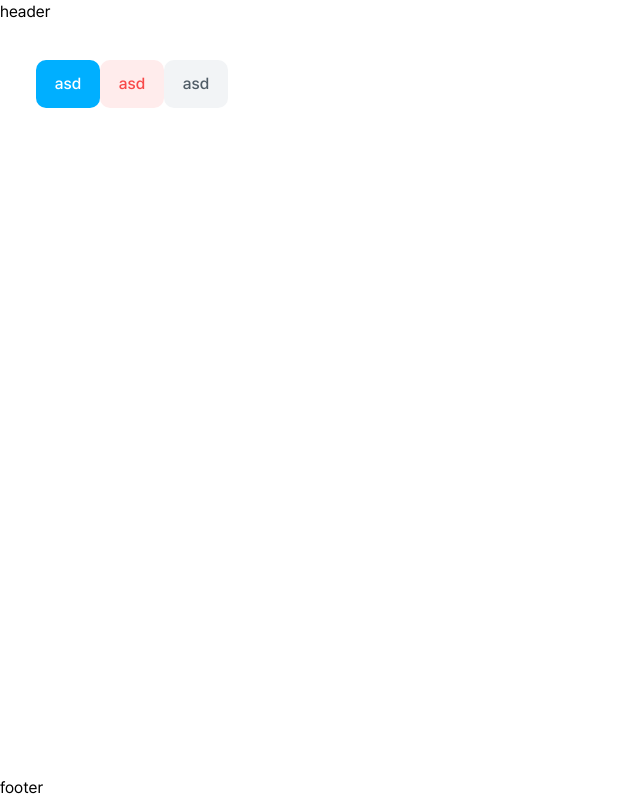
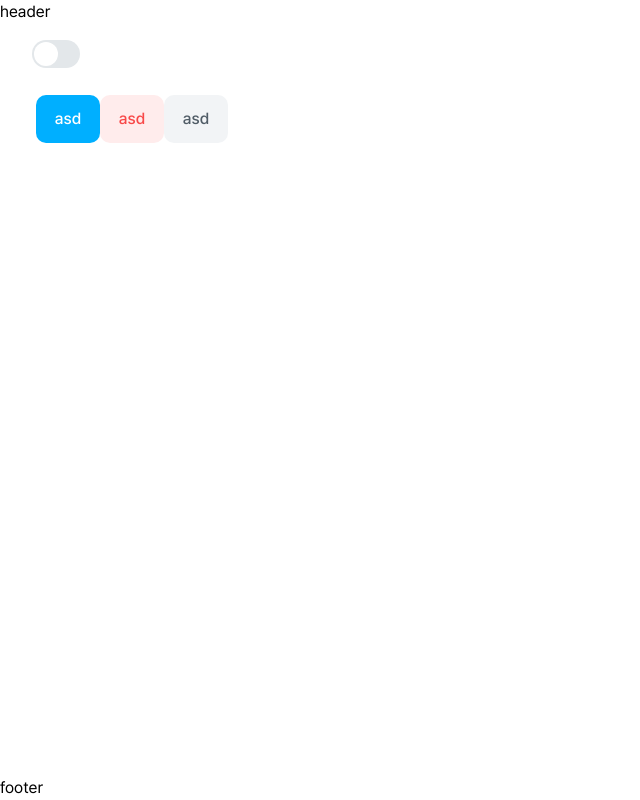
Before and after one commit to nonarnee/mycle-reservation, a React (Vite) app: page /reservations in a window 1280 px wide. Shown: the whole page, without its empty margins (0-640 px from the left). Built offline with nearby package versions, Linux system fonts and the light colour scheme.

Commit message:
Switch 컴포넌트 구현

```diff
--- a/src/pages/Reservations/ReservationsPage.tsx
+++ b/src/pages/Reservations/ReservationsPage.tsx
@@ -1,8 +1,16 @@
 import { css } from '@emotion/react';
+import { useState } from 'react';
 
 import Button from '@/ui/Button';
+import Switch from '@/ui/Switch';
 
 export default function ReservationsPage() {
+  const [checked, setChecked] = useState(false);
+
+  const toggleChecked = () => {
+    setChecked((prev) => !prev);
+  };
+
   return (
     <>
       <div>header</div>
@@ -12,6 +20,9 @@ export default function ReservationsPage() {
           padding: 16px;
         `}
       >
+        <div>
+          <Switch checked={checked} onClick={toggleChecked} />
+        </div>
         <div
           css={css`
             display: flex;
--- a/src/styles/theme.ts
+++ b/src/styles/theme.ts
@@ -10,6 +10,7 @@ export const theme = {
     grayDark: '#1a2128',
     gray: '#6d7882',
     grayLight: '#8e98a0',
+    grayLight2: '#e3e7ea',
     primaryLight: '#e0f5ff',
     danger: '#f84848',
     dangerLight: '#ffecec',
--- /dev/null
+++ b/src/ui/Switch/Switch.style.ts
@@ -0,0 +1,73 @@
+import styled from '@emotion/styled';
+import { css } from '@emotion/react';
+
+import { theme } from '@/styles/theme';
+
+const getCheckedColor = (checked: boolean) => {
+  if (checked) {
+    return css`
+      background-color: ${theme.colors.primary};
+    `;
+  }
+  return css`
+    background-color: ${theme.colors.grayLight2};
+  `;
+};
+
+const getCheckedTransform = (checked: boolean) => {
+  if (checked) {
+    return css`
+      transform: translate3d(20px, 0, 0);
+    `;
+  }
+
+  return css`
+    transform: none;
+  `;
+};
+
+export const SwitchWrapper = styled.div`
+  margin-left: 16px;
+  position: relative;
+  display: inline-block;
+`;
+
+export const SwitchInput = styled.input`
+  box-sizing: border-box;
+  padding: 0;
+  position: absolute;
+  margin: -1px;
+  width: 1px;
+  height: 1px;
+  border: 0;
+  overflow: hidden;
+  white-space: nowrap;
+  appearance: none;
+`;
+
+export const SwitchLabel = styled.label<{ checked: boolean }>`
+  transform: none;
+  display: flex;
+  position: relative;
+  width: 48px;
+  height: 28px;
+  border-radius: 15px;
+  cursor: pointer;
+  margin: 0;
+
+  ${({ checked }) => getCheckedColor(checked)};
+`;
+
+export const SwitchBall = styled.div<{ checked: boolean }>`
+  transform: translateX(16px) translateZ(0);
+  align-self: center;
+  z-index: 1;
+  width: 24px;
+  height: 24px;
+  position: absolute;
+  left: 2px;
+  border-radius: 100%;
+  background-color: ${theme.colors.white};
+
+  ${({ checked }) => getCheckedTransform(checked)};
+`;
--- /dev/null
+++ b/src/ui/Switch/Switch.type.ts
@@ -0,0 +1,4 @@
+export interface SwitchProps {
+  checked: boolean;
+  onClick: () => void;
+}
--- /dev/null
+++ b/src/ui/Switch/index.tsx
@@ -0,0 +1,13 @@
+import { SwitchProps } from './Switch.type';
+import { SwitchWrapper, SwitchInput, SwitchLabel, SwitchBall } from './Switch.style';
+
+export default function Switch({ checked, onClick }: SwitchProps) {
+  return (
+    <SwitchWrapper>
+      <SwitchInput id="switch" type="checkbox" checked={checked} onChange={onClick} />
+      <SwitchLabel htmlFor="switch" checked={checked}>
+        <SwitchBall checked={checked} />
+      </SwitchLabel>
+    </SwitchWrapper>
+  );
+}
```
